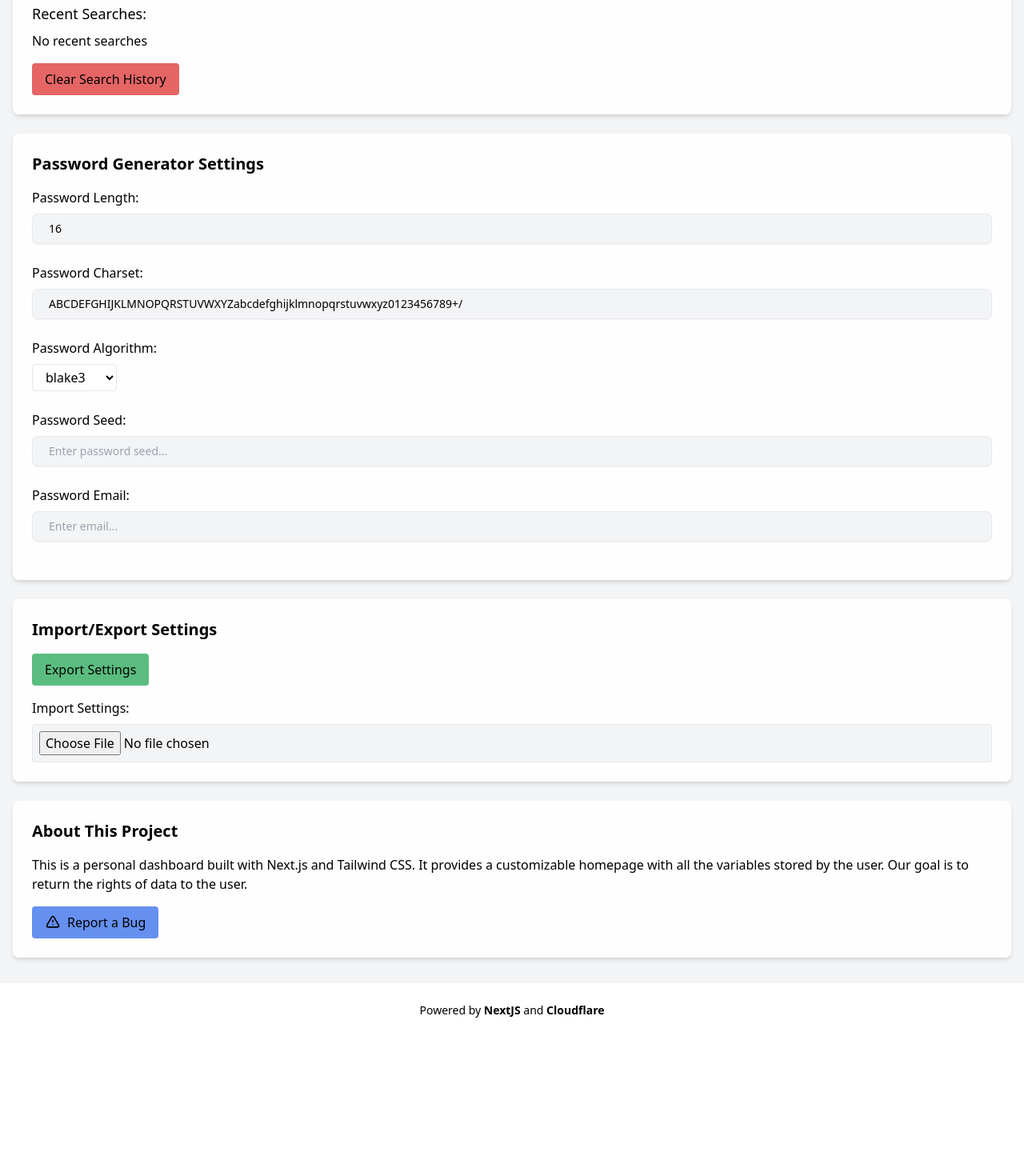
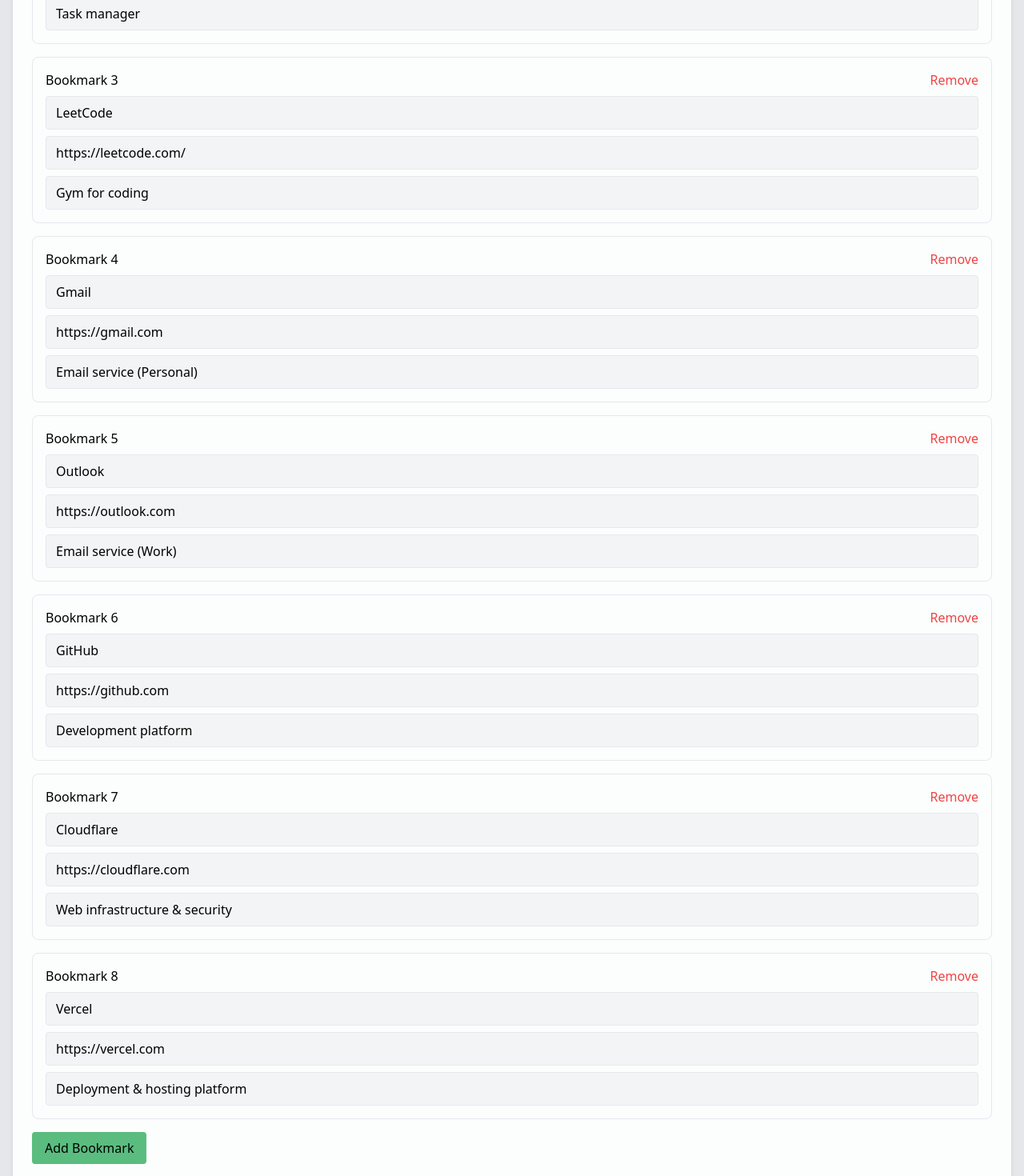
Before and after one commit to Trance-0/index, a Next.js app: page /settings in a window 1280 px wide. Shown: the part 840-2310 px from the top of the page at 80% size. Before the commit the page ends 2137 px from the top, so only its background shows below. Built offline with nearby package versions, Linux system fonts and the light colour scheme.

Commit message:
add custom bookmarks

```diff
--- a/pages/index.js
+++ b/pages/index.js
@@ -7,12 +7,14 @@
   const [recentSearches, setRecentSearches] = useState([]);
   const [searchInput, setSearchInput] = useState('');
   const [searchEngine, setSearchEngine] = useState('');
+  const [bookmarks, setBookmarks] = useState([]);
   const [backgroundImage, setBackgroundImage] = useState('');
 
   useEffect(() => {
     // Load recent searches and search engine from localStorage on component mount
     const savedSearches = localStorage.getItem('recentSearches');
     const savedSearchEngine = localStorage.getItem('searchEngine');
+    const savedBookmarks = localStorage.getItem('bookmarks');
     const savedBackgroundImage = localStorage.getItem('backgroundImage') || '';
 
     if (savedSearches) {
@@ -24,6 +26,9 @@
       // Default search engine if none set
       setSearchEngine('https://www.google.com/search?q={searchTerms}');
       localStorage.setItem('searchEngine', 'https://www.google.com/search?q={searchTerms}');
+    }
+    if (savedBookmarks) {
+      setBookmarks(JSON.parse(savedBookmarks));
     }
     setBackgroundImage(savedBackgroundImage);
   }, []);
@@ -47,12 +52,6 @@
     setSearchInput('');
   };
 
-  const handleSearchEngineChange = (e) => {
-    const newEngine = e.target.value;
-    setSearchEngine(newEngine);
-    localStorage.setItem('searchEngine', newEngine);
-  };
-
   const handleRecentSearchClick = (search) => {
     handleSearch(search);
   };
@@ -72,7 +71,7 @@
         >
           <div className="flex flex-col items-center pt-20 px-4">
             {/* Google-style logo */}
-            <h1 className="swc-title text-6xl font-bold mb-8">
+            <h1 className="inv-title text-6xl font-bold mb-8">
               Search <span className="animate-typing overflow-hidden whitespace-nowrap border-r-4 pr-1">with INDEX</span>
             </h1>
 
@@ -96,7 +95,7 @@
 
                 {/* Recent searches dropdown */}
                 {isSearchFocused && (
-                  <div className="absolute top-full left-0 right-0 mt-2 rounded-lg shadow-lg border z-10">
+                  <div className="absolute top-full left-0 right-0 mt-2 rounded-lg shadow-lg border z-10 bg-secondary">
                     {recentSearches.length > 0 ? (
                       <ul className="py-2">
                         {recentSearches.map((search, index) => (
@@ -124,92 +123,19 @@
 
             {/* Bookmarks grid */}
             <div className="w-full max-w-6xl grid grid-cols-1 sm:grid-cols-2 md:grid-cols-3 lg:grid-cols-4 gap-4 px-4">
-              {/* Example bookmark cards */}
-
-              <div className="group relative rounded-lg overflow-hidden shadow-lg hover:shadow-xl transition-shadow duration-300">
-                <a href="https://wustl.instructure.com/">
-                  <div className="absolute inset-0 bg-opacity-60 group-hover:bg-secondary transition-opacity"></div>
+              {bookmarks.map((bookmark, index) => (
+                <div key={index} className="group relative rounded-lg overflow-hidden shadow-lg hover:shadow-xl transition-shadow duration-300">
+                  <a href={bookmark.url}>
+                    <div className="absolute inset-0 bg-primary group-hover:bg-opacity-60 transition-opacity"></div>
                     <div className="relative p-4">
                       <h3 className="text-lg font-semibold mb-2">
-                      Canvas (WUSTL)
+                        {bookmark.title}
                       </h3>
-                    <p className="text-sm">Daily assignments</p>
+                      <p className="text-sm">{bookmark.description}</p>
                     </div>
                   </a>
                 </div>
-
-              <div className="group relative rounded-lg overflow-hidden shadow-lg hover:shadow-xl transition-shadow duration-300">
-                <a href="https://webstac.wustl.edu/">
-                  <div className="absolute inset-0 bg-opacity-60 group-hover:bg-secondary transition-opacity"></div>
-                  <div className="relative p-4">
-                    <h3 className="text-lg font-semibold mb-2">
-                      WebStac (WUSTL)
-                    </h3>
-                    <p className="text-sm">Task manager</p>
-                  </div>
-                </a>
-              </div>
-
-              <div className="group relative rounded-lg overflow-hidden shadow-lg hover:shadow-xl transition-shadow duration-300">
-                <a href="https://leetcode.com/">
-                  <div className="absolute inset-0 bg-opacity-60 group-hover:bg-secondary transition-opacity"></div>
-                  <div className="relative p-4">
-                  <h3 className="text-lg font-semibold mb-2">LeetCode</h3>
-                    <p className="text-sm">Gym for coding</p>
-                  </div>
-                </a>
-              </div>
-
-              <div className="group relative rounded-lg overflow-hidden shadow-lg hover:shadow-xl transition-shadow duration-300">
-                <a href="https://gmail.com">
-                  <div className="absolute inset-0 bg-opacity-60 group-hover:bg-secondary transition-opacity"></div>
-                  <div className="relative p-4">
-                    <h3 className="text-lg font-semibold mb-2">Gmail</h3>
-                    <p className="text-sm">Email service (Personal)</p>
-                  </div>
-                </a>
-              </div>
-
-
-              <div className="group relative rounded-lg overflow-hidden shadow-lg hover:shadow-xl transition-shadow duration-300">
-                <a href="https://outlook.com">
-                  <div className="absolute inset-0 bg-opacity-60 group-hover:bg-secondary transition-opacity"></div>
-                  <div className="relative p-4">
-                    <h3 className="text-lg font-semibold mb-2">Outlook</h3>
-                    <p className="text-sm">Email service (Work)</p>
-                  </div>
-                </a>
-              </div>
-              <div className="group relative rounded-lg overflow-hidden shadow-lg hover:shadow-xl transition-shadow duration-300">
-                <a href="https://github.com">
-                  <div className="absolute inset-0 bg-opacity-60 group-hover:bg-secondary transition-opacity"></div>
-                  <div className="relative p-4">
-                    <h3 className="text-lg font-semibold mb-2">GitHub</h3>
-                    <p className="text-sm">Development platform</p>
-                  </div>
-                </a>
-              </div>
-
-              <div className="group relative rounded-lg overflow-hidden shadow-lg hover:shadow-xl transition-shadow duration-300">
-                <a href="https://cloudflare.com">
-                  <div className="absolute inset-0 bg-opacity-60 group-hover:bg-secondary transition-opacity"></div>
-                  <div className="relative p-4">
-                    <h3 className="text-lg font-semibold mb-2">Cloudflare</h3>
-                    <p className="text-sm">Web infrastructure & security</p>
-                  </div>
-                </a>
-              </div>
-
-              <div className="group relative rounded-lg overflow-hidden shadow-lg hover:shadow-xl transition-shadow duration-300">
-                <a href="https://vercel.com">
-                  <div className="absolute inset-0 bg-opacity-60 group-hover:bg-secondary transition-opacity"></div>
-                  <div className="relative p-4">
-                    <h3 className="text-lg font-semibold mb-2">Vercel</h3>
-                    <p className="text-sm">Deployment & hosting platform</p>
-                  </div>
-                </a>
-              </div>
-
+              ))}
             </div>
           </div>
         </div>
--- a/pages/navbar.js
+++ b/pages/navbar.js
@@ -39,7 +39,7 @@
       </button>
 
       {showThemeMenu && (
-        <div className="absolute right-0 mt-2 w-36 rounded-md shadow-lg ring-1 ring-opacity-5">
+        <div className="absolute right-0 md:right-0 left-0 md:left-auto mt-2 w-36 rounded-md border z-10 bg-secondary">
           <div className="py-1 rounded-lg">
             <button
               className="block w-full px-4 py-2 text-sm hover:bg-secondary"
--- a/pages/settings.js
+++ b/pages/settings.js
@@ -15,10 +15,53 @@
   const [passwordAlgorithm, setPasswordAlgorithm] = useState('blake3');
   const [passwordSeed, setPasswordSeed] = useState('');
   const [passwordEmail, setPasswordEmail] = useState('');
+  const [bookmarks, setBookmarks] = useState([
+    {
+      title: 'Canvas (WUSTL)',
+      url: 'https://wustl.instructure.com/',
+      description: 'Daily assignments'
+    },
+    {
+      title: 'WebStac (WUSTL)',
+      url: 'https://webstac.wustl.edu/',
+      description: 'Task manager'
+    },
+    {
+      title: 'LeetCode',
+      url: 'https://leetcode.com/',
+      description: 'Gym for coding'
+    },
+    {
+      title: 'Gmail',
+      url: 'https://gmail.com',
+      description: 'Email service (Personal)'
+    },
+    {
+      title: 'Outlook',
+      url: 'https://outlook.com',
+      description: 'Email service (Work)'
+    },
+    {
+      title: 'GitHub',
+      url: 'https://github.com',
+      description: 'Development platform'
+    },
+    {
+      title: 'Cloudflare',
+      url: 'https://cloudflare.com',
+      description: 'Web infrastructure & security'
+    },
+    {
+      title: 'Vercel',
+      url: 'https://vercel.com',
+      description: 'Deployment & hosting platform'
+    }
+  ]);
 
   useEffect(() => {
     // Load saved settings from localStorage
     const savedSearches = localStorage.getItem('recentSearches');
+    const savedBookmarks = localStorage.getItem('bookmarks');
     const savedSearchEngine = localStorage.getItem('searchEngine');
     const savedBackgroundImage = localStorage.getItem('backgroundImage') || '';
     const savedPasswordLength = parseInt(localStorage.getItem('passwordLength')) || 16;
@@ -41,6 +84,11 @@
     } else {
       setSearchEngine('https://www.google.com/search?q={searchTerms}');
       localStorage.setItem('searchEngine', 'https://www.google.com/search?q={searchTerms}');
+    }
+    if (savedBookmarks) {
+      setBookmarks(JSON.parse(savedBookmarks));
+    } else {
+      localStorage.setItem('bookmarks', JSON.stringify(bookmarks));
     }
   }, []);
 
@@ -91,6 +139,29 @@
     localStorage.setItem('passwordEmail', newEmail);
   };
 
+  const handleBookmarkChange = (index, field, value) => {
+    const newBookmarks = [...bookmarks];
+    newBookmarks[index][field] = value;
+    setBookmarks(newBookmarks);
+    localStorage.setItem('bookmarks', JSON.stringify(newBookmarks));
+  };
+
+  const addBookmark = () => {
+    const newBookmarks = [...bookmarks, {
+      title: '',
+      url: '',
+      description: ''
+    }];
+    setBookmarks(newBookmarks);
+    localStorage.setItem('bookmarks', JSON.stringify(newBookmarks));
+  };
+
+  const removeBookmark = (index) => {
+    const newBookmarks = bookmarks.filter((_, i) => i !== index);
+    setBookmarks(newBookmarks);
+    localStorage.setItem('bookmarks', JSON.stringify(newBookmarks));
+  };
+
   const clearRecentSearches = () => {
     setRecentSearches([]);
     localStorage.removeItem('recentSearches');
@@ -99,6 +170,7 @@
   const exportSettings = () => {
     const settings = {
       theme: currentTheme,
+      bookmarks: bookmarks,
       recentSearches: recentSearches,
       searchEngine: searchEngine,
       backgroundImage: backgroundImage,
@@ -129,6 +201,10 @@
           const settings = JSON.parse(e.target.result);
           if (settings.theme) {
             setTheme(settings.theme);
+          }
+          if (settings.bookmarks) {
+            setBookmarks(settings.bookmarks);
+            localStorage.setItem('bookmarks', JSON.stringify(settings.bookmarks));
           }
           if (settings.recentSearches) {
             setRecentSearches(settings.recentSearches);
@@ -215,6 +291,54 @@
                 <option value="dark">Dark</option>
                 <option value="system">System</option>
               </select>
+            </div>
+          </div>
+
+          <div className="rounded-lg shadow-md p-6 mb-6">
+            <h2 className="text-xl font-semibold mb-4">Bookmark Settings</h2>
+            <div className="space-y-4">
+              {bookmarks.map((bookmark, index) => (
+                <div key={index} className="p-4 border rounded-lg">
+                  <div className="flex justify-between items-center mb-2">
+                    <h3 className="font-medium">Bookmark {index + 1}</h3>
+                    <button
+                      onClick={() => removeBookmark(index)}
+                      className="text-red-500 hover:text-red-700"
+                    >
+                      Remove
+                    </button>
+                  </div>
+                  <div className="space-y-2">
+                    <input
+                      type="text"
+                      value={bookmark.title}
+                      onChange={(e) => handleBookmarkChange(index, 'title', e.target.value)}
+                      placeholder="Title"
+                      className="w-full px-3 py-2 border rounded"
+                    />
+                    <input
+                      type="url"
+                      value={bookmark.url}
+                      onChange={(e) => handleBookmarkChange(index, 'url', e.target.value)}
+                      placeholder="URL"
+                      className="w-full px-3 py-2 border rounded"
+                    />
+                    <input
+                      type="text"
+                      value={bookmark.description}
+                      onChange={(e) => handleBookmarkChange(index, 'description', e.target.value)}
+                      placeholder="Description"
+                      className="w-full px-3 py-2 border rounded"
+                    />
+                  </div>
+                </div>
+              ))}
+              <button
+                onClick={addBookmark}
+                className="button-success px-4 py-2 rounded transition-colors"
+              >
+                Add Bookmark
+              </button>
             </div>
           </div>
 
--- a/pages/utils/random_arr_gen.js
+++ b/pages/utils/random_arr_gen.js
@@ -123,7 +123,6 @@
                                         Generate 2D Array
                                     </label>
                                 </div>
-                                {is2D && (
                                 <div className="flex items-center space-x-2">
                                     <input
                                         type="checkbox"
@@ -136,7 +135,6 @@
                                         Multiline Output
                                     </label>
                                 </div>
-                                )}
                             </div>
 
                             <button
--- a/styles/global.css
+++ b/styles/global.css
@@ -5,6 +5,9 @@
 @layer base{
     body {
         @apply dark:bg-gray-800 bg-white
+    }
+    .bg-primary{
+        @apply dark:bg-gray-800 dark:bg-opacity-90 bg-white bg-opacity-90
     }
     .bg-secondary {
         @apply dark:bg-gray-700 dark:bg-opacity-70 bg-gray-200 bg-opacity-70
@@ -33,27 +36,24 @@
     }
     /*elements background colors*/
     .shadow-md{
-        @apply dark:bg-gray-800 dark:bg-opacity-90 bg-white bg-opacity-90
-    }
-    .py-1 {
-        @apply dark:bg-gray-800 dark:bg-opacity-90 bg-white bg-opacity-90
+        @apply dark:bg-gray-700 dark:bg-opacity-90 bg-white bg-opacity-90
     }
     /*main background colors*/
     main {
-        @apply dark:bg-gray-600 bg-gray-100
+        @apply dark:bg-gray-500 bg-gray-200
     }
     /*title colors*/
-    .swc-title {
+    .inv-title {
         @apply dark:text-gray-700 text-gray-500
     }
     /*input background colors*/
     input {
-        @apply dark:bg-gray-900 bg-gray-100
+        @apply dark:bg-gray-800 bg-gray-100
     }
     textarea {
-        @apply dark:bg-gray-900 bg-gray-100
+        @apply dark:bg-gray-800 bg-gray-100
     }
     select {
-        @apply dark:bg-gray-900 bg-gray-100
+        @apply dark:bg-gray-800 bg-gray-100
     }
 }
```
Also changed, not shown: pages/utils/division_raster.js (+21 -3 lines), pages/utils/index.js (+11 -3 lines), pages/utils/mathlib_explorer.js (added, +23 -0 lines). Lines whose indentation alone changed are shown as unchanged.
